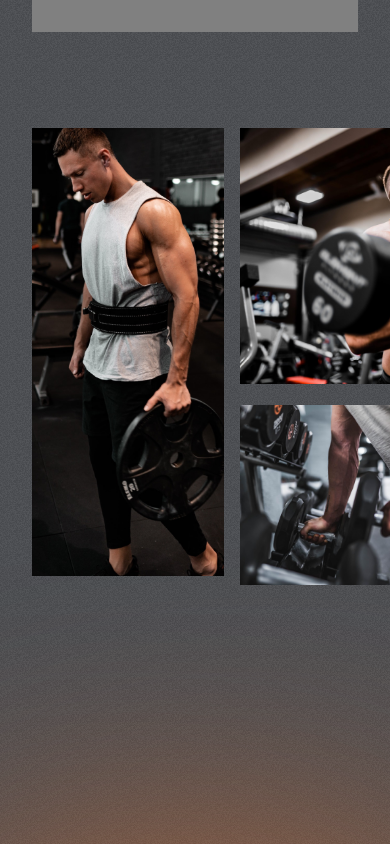
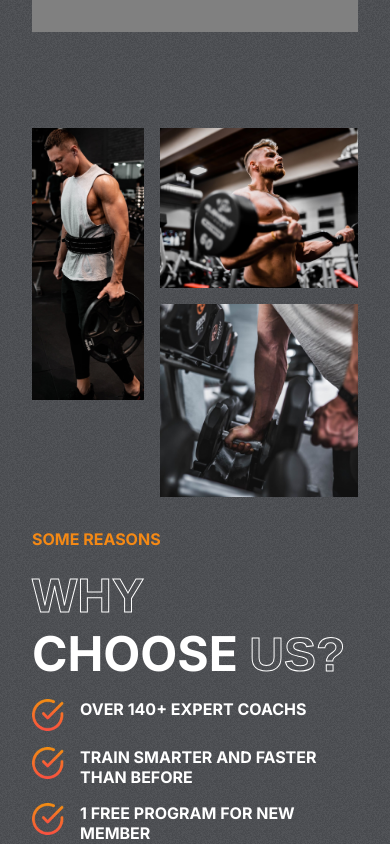
Before and after one commit to yonatanski/FitClub-Web, a React (Create React App) app: page / in a window 390 px wide. Shown: the part 2330-3174 px from the top of the page. Built offline with nearby package versions, Linux system fonts and the light colour scheme.

Commit message:
responsiveness done on Reason component

```diff
--- a/src/components/Reasons/Reasons.css
+++ b/src/components/Reasons/Reasons.css
@@ -79,3 +79,34 @@
     width: 2.5rem;
 
 }
+@media screen  and (max-width:768px){
+
+    .reasons{
+        flex-direction: column;
+    }
+    .reasons__left{
+        grid-auto-rows: auto;
+        overflow: hidden;
+    }
+    .reasons__left>:nth-child(1){
+        width: 7rem;
+        height: 17rem;
+
+    }
+    .reasons__left>:nth-child(2){
+        width: 15rem;
+        height: 10rem;
+
+    }
+    .reasons__left>:nth-child(3){
+        width: 15rem;
+
+
+    }
+    .reasons__left>:nth-child(4){
+        width: 7rem;
+        height: 6rem;
+
+    }
+
+}
```
